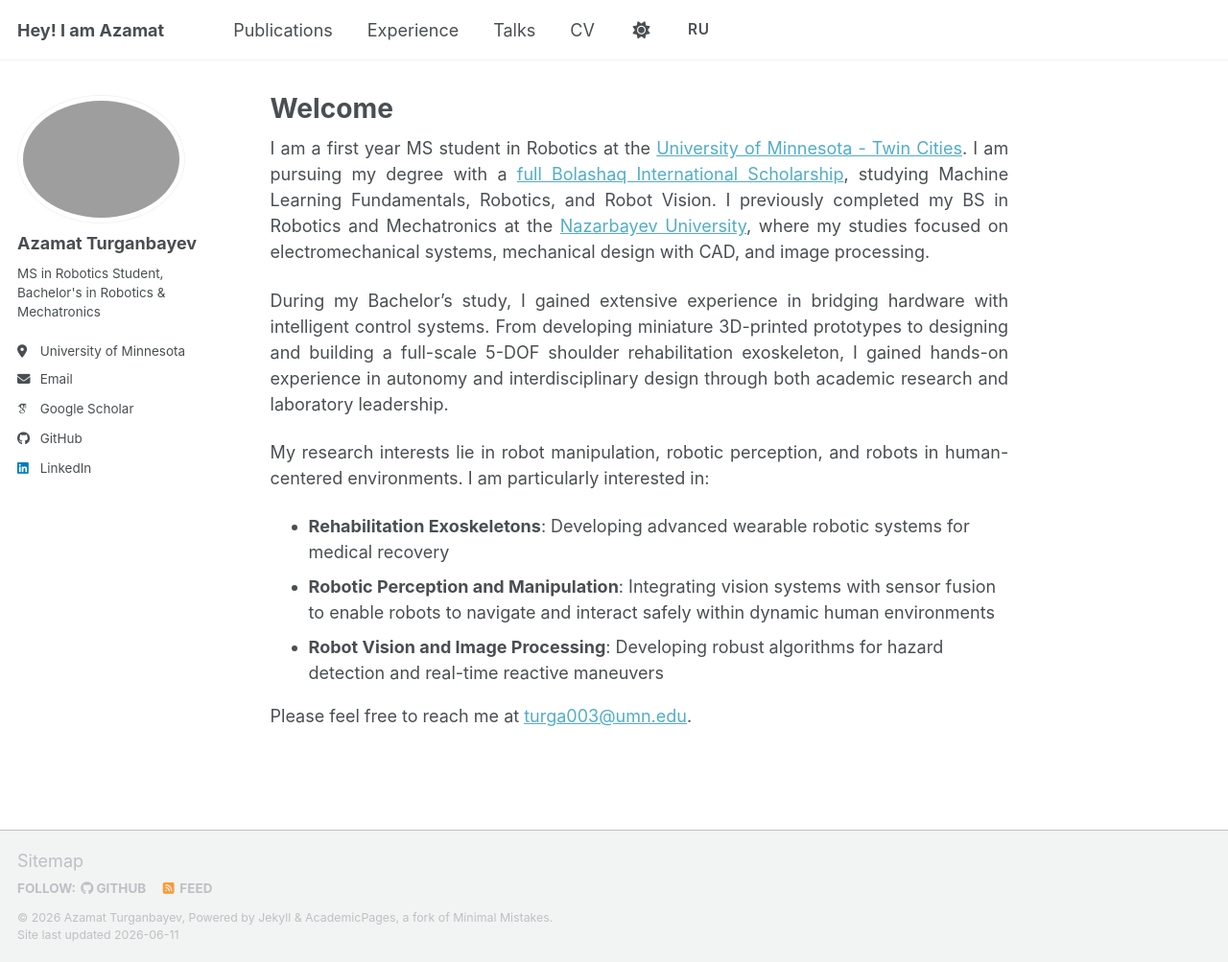
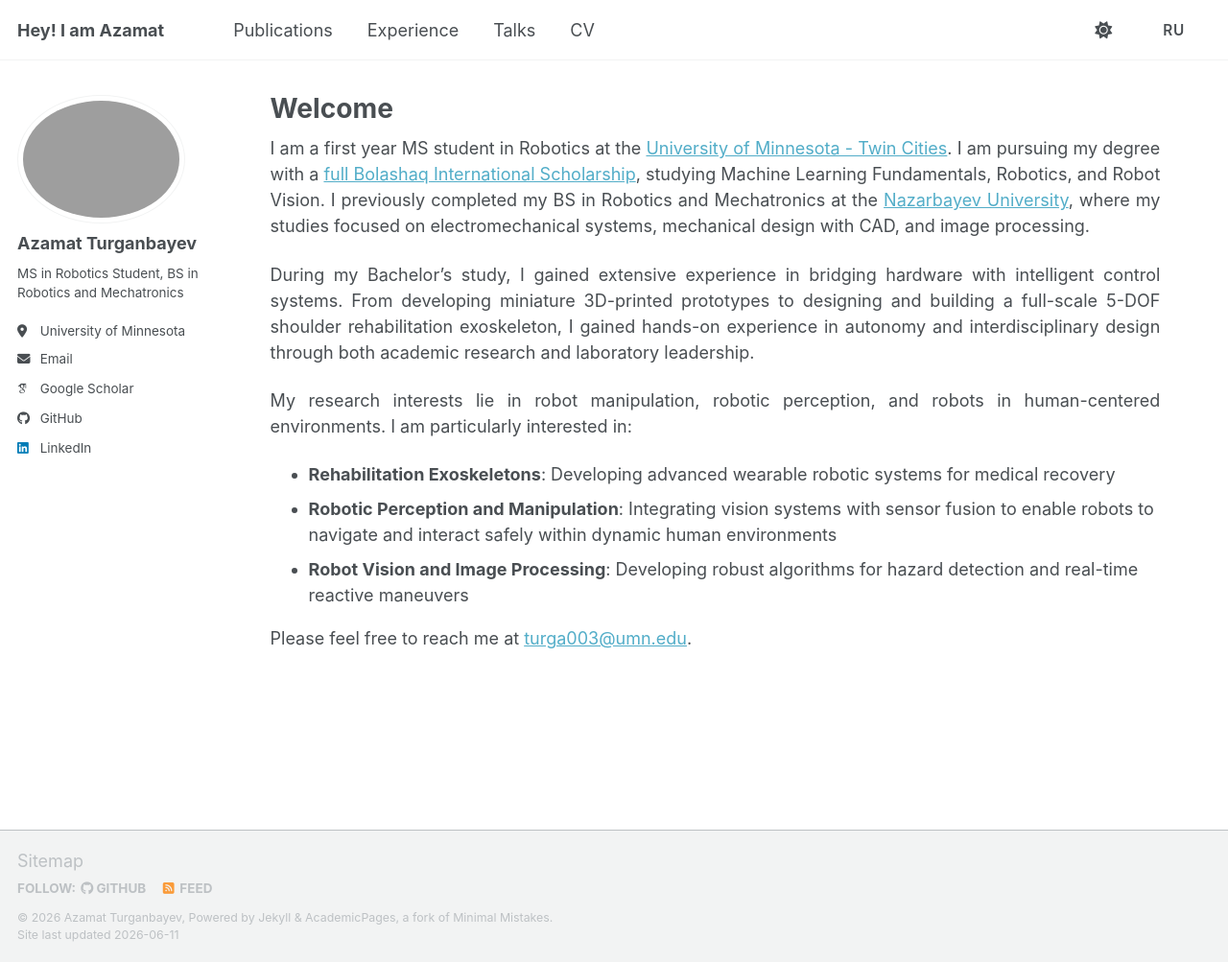
Before and after one commit to aturganbayev/aturganbayev-website-old, a Jekyll site: the page built from _pages/about.md, in a window 1280 px wide and 1003 px high. Shown: the whole window at 96% size. Built offline with Jekyll 4.4.1, drawn with Linux system fonts in a browser that asks for light colours; some web fonts are replaced; a script bundle is joined from its source files by our own code; library files that are not in the unit come from our copies.

Commit message:
adjusted russian versions and minor changes in design

```diff
--- a/_config.yml
+++ b/_config.yml
@@ -26,7 +26,7 @@
   avatar           : "profile.png"
   name             : "Azamat Turganbayev"
   pronouns         : # example: "she/her"
-  bio              : "MS in Robotics Student, Bachelor's in Robotics & Mechatronics"
+  bio              : "MS in Robotics Student, BS in Robotics and Mechatronics"
   location         : "University of Minnesota"
   employer         : # "Red Brick University"
   uri              : # URL
--- a/_includes/author-profile.html
+++ b/_includes/author-profile.html
@@ -17,7 +17,11 @@
   <div class="author__content">
     <h3 class="author__name">{{ author.name }}</h3>
     {% if author.pronouns %}<p class="author__pronouns">{{ author.pronouns }}</p>{% endif %}
-    {% if author.bio %}<p class="author__bio">{{ author.bio }}</p>{% endif %}
+    {% if page.lang == 'ru' %}
+      <p class="author__bio">Студент магистратуры по робототехнике, бакалавр по робототехнике и мехатронике</p>
+    {% elsif author.bio %}
+      <p class="author__bio">{{ author.bio }}</p>
+    {% endif %}
   </div>
 
   <div class="author__urls-wrapper">
--- a/_includes/masthead.html
+++ b/_includes/masthead.html
@@ -7,7 +7,7 @@
         <button><span class="navicon"></span></button>
         <ul class="visible-links">
           {% if page.lang == 'ru' %}
-            <li class="masthead__menu-item masthead__menu-item--lg persist"><a href="{{ base_path }}/ru/">{{ site.title }}</a></li>
+            <li class="masthead__menu-item masthead__menu-item--lg persist"><a href="{{ base_path }}/ru/">Привет! Я Азамат</a></li>
             {% for link in site.data.navigation_ru.main %}
               {% if link.url contains 'http' %}
                 {% assign domain = '' %}
@@ -27,14 +27,14 @@
               <li class="masthead__menu-item"><a href="{{ domain }}{{ link.url }}">{{ link.title }}</a></li>
             {% endfor %}
           {% endif %}
-          <li id="theme-toggle" class="masthead__menu-item persist tail">
-            <a role="button" aria-labelledby="theme-icon"><i id="theme-icon" class="fa-solid fa-sun" aria-hidden="true" title="toggle theme"></i></a>
-          </li>
-          <li class="masthead__menu-item persist">
-            <a role="button" onclick="toggleLanguage()" style="cursor:pointer;font-weight:600;font-size:0.85em;letter-spacing:0.05em;">{% if page.lang == 'ru' %}EN{% else %}RU{% endif %}</a>
-          </li>
         </ul>
         <ul class="hidden-links hidden"></ul>
+        <div class="masthead__right-controls">
+          <span id="theme-toggle">
+            <a role="button" aria-labelledby="theme-icon"><i id="theme-icon" class="fa-solid fa-sun" aria-hidden="true" title="toggle theme"></i></a>
+          </span>
+          <a role="button" class="lang-toggle" onclick="toggleLanguage()">{% if page.lang == 'ru' %}EN{% else %}RU{% endif %}</a>
+        </div>
       </nav>
     </div>
   </div>
--- a/_sass/layout/_navigation.scss
+++ b/_sass/layout/_navigation.scss
@@ -260,6 +260,44 @@
     }
   }
 
+  .masthead__right-controls {
+    position: absolute;
+    right: 0;
+    top: 50%;
+    transform: translateY(-50%);
+    display: flex;
+    align-items: center;
+    gap: 0.25rem;
+
+    a {
+      display: flex;
+      align-items: center;
+      padding: 0.5rem 0.5rem;
+      color: var(--global-masthead-link-color);
+      cursor: pointer;
+      text-decoration: none;
+
+      &:hover {
+        color: var(--global-masthead-link-color-hover);
+      }
+
+      &:before {
+        display: none;
+      }
+    }
+
+    #theme-toggle a {
+      width: 25px;
+      justify-content: center;
+    }
+
+    .lang-toggle {
+      font-weight: 600;
+      font-size: 0.85em;
+      letter-spacing: 0.05em;
+    }
+  }
+
   .hidden-links {
     position: absolute;
     top: 100%;
--- a/_sass/layout/_page.scss
+++ b/_sass/layout/_page.scss
@@ -20,7 +20,7 @@
   @include breakpoint($large) {
     @include span(10 of 12 last);
     @include prefix(0.5 of 12);
-    @include suffix(2 of 12);
+    @include suffix(0.5 of 12);
   }
 
   .page__inner-wrap {
```
